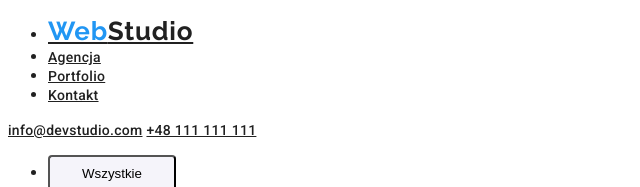
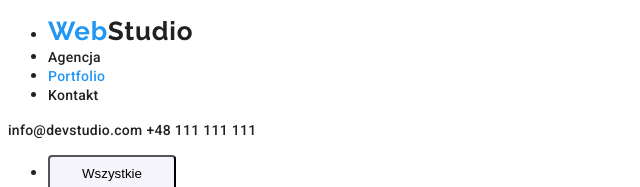
Before and after one commit to Krwawnikowski/goit-markup-hw-02, a plain HTML site: page portfolio.html in a window 1280 px wide. Shown: the top 187 px of the page, without its empty margins (0-640 px from the left). Drawn offline with Linux system fonts and the light colour scheme.

Commit message:
ostatnie poprawki

```diff
--- a/css/style.css
+++ b/css/style.css
@@ -19,6 +19,15 @@
 /* ======COMPONENTS====== */
 .logo-span {
     color: #2196F3;
+}
+.navigation-list-link-logo,
+.navigation-list-link,
+.address-header,
+.navigation-list-link-logo-footer,
+.addres-map,
+.addres-mail,
+.address-tel {
+    text-decoration: none;
 }
 
 
@@ -123,7 +132,7 @@
     font-size: 26px;
     line-height: 1.192;
     letter-spacing: 0.03em;
-    color: var(--fifth-color)
+    color: var(--fifth-color);
     }
 .addres-map{
     font-size: 14px;
@@ -143,13 +152,17 @@
 }
 .footer {
     background-color: var(--seveth-color);
-    text-decoration: none;
 }
 /* ======END FOOTER====== */
 /* ============END INDEX.HTML============ */
 
 
 /* ============PORTFOLIO.HTML============ */
+
+.navigation-list-link2 {
+    color: var(--main-color)
+}
+
 
 /* ======MAIN====== */
     /* ======HERO====== */
@@ -173,10 +186,10 @@
 
     /* ======PHOTOS====== */
 .photos-list-title {
-font-weight: 700;
-font-size: 18px;
-line-height: 2;
-letter-spacing: 0.06em;
+    font-weight: 700;
+    font-size: 18px;
+    line-height: 2;
+    letter-spacing: 0.06em;
 }
 .photos-list-text {
     font-size: 16px;
--- a/portfolio.html
+++ b/portfolio.html
@@ -19,7 +19,7 @@
                 <li class="navigation-list-item">
                     <a class="navigation-list-link" href="#">Agencja</a></li>
                 <li class="navigation-list-item">
-                    <a class="navigation-list-link" href="portfolio.html">Portfolio</a></li>
+                    <a class="navigation-list-link navigation-list-link2" href="portfolio.html">Portfolio</a></li>
                 <li class="navigation-list-item">
                     <a class="navigation-list-link" href="#">Kontakt</a></li>
             </ul>
```
